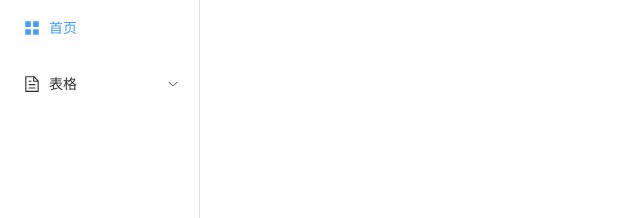
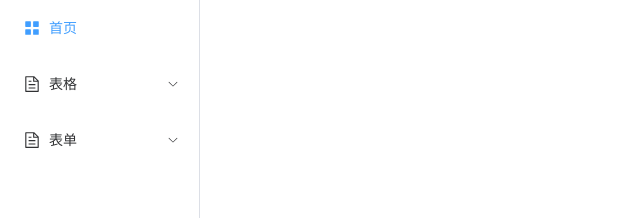
Before and after one commit to chovue/vue3-management-system, a Vue app: page / in a window 1280 px wide. Shown: the top 218 px of the page, without its empty margins (0-640 px from the left). Built offline with nearby package versions, Linux system fonts and the light colour scheme; sample sign-in values are in the browser's storage.

Commit message:
feat: 新增表单路由

```diff
--- a/src/router/index.ts
+++ b/src/router/index.ts
@@ -41,6 +41,22 @@ const router = createRouter({
             title: '复杂表格'
           },
           component: () => import('../views/AboutView.vue')
+        },
+        {
+          path: '/basicForm',
+          name: 'basicForm',
+          meta: {
+            title: '基础表单'
+          },
+          component: () => import('../views/BasicForm.vue')
+        },
+        {
+          path: '/stepForm',
+          name: 'stepForm',
+          meta: {
+            title: '基础表单'
+          },
+          component: () => import('../views/StepForm.vue')
         }
       ]
     },
--- a/src/views/Home.vue
+++ b/src/views/Home.vue
@@ -23,6 +23,16 @@ import { RouterView, } from 'vue-router'
             <el-menu-item index="table">简单表格</el-menu-item>
             <el-menu-item index="complexTable">复杂表格</el-menu-item>
           </el-sub-menu>
+          <el-sub-menu index="2">
+            <template #title>
+              <el-icon>
+                <Document />
+              </el-icon>
+              <span>表单</span>
+            </template>
+            <el-menu-item index="basicForm">基础表单</el-menu-item>
+            <el-menu-item index="stepForm">分步表单</el-menu-item>
+          </el-sub-menu>
         </el-menu>
       </el-aside>
       <el-main>
```
